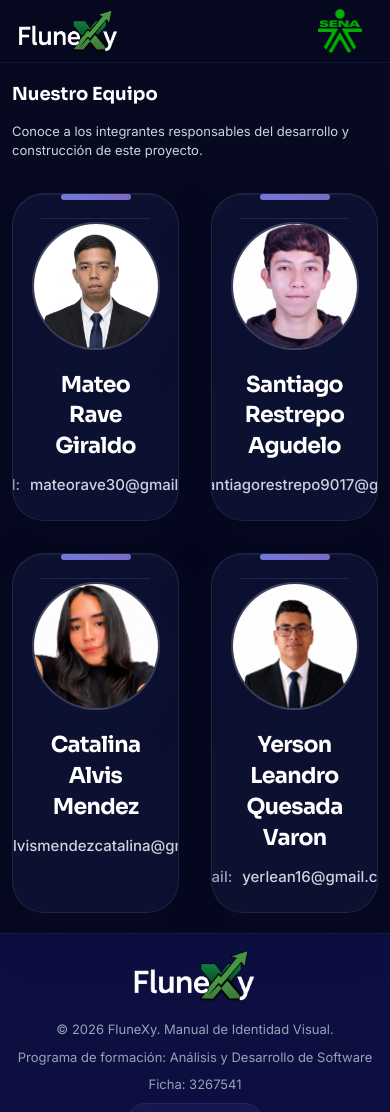
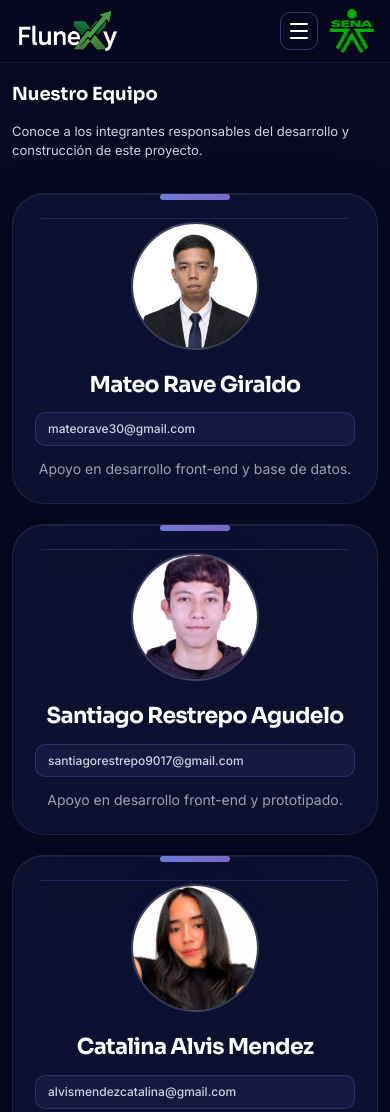
Before and after one commit to alvismendezcatalina-rgb/manual-identidad-Flunexy, a plain HTML site: page html/desarrolladores.html in a window 390 px wide. Shown: the top 1112 px of the page. Drawn offline with Linux system fonts and the light colour scheme.

Commit message:
actualizacion responsive v2

```diff
--- a/css/style.css
+++ b/css/style.css
@@ -3048,3 +3048,89 @@
         margin-inline: auto;
     }
 }
+
+/* Tarjetas de color: el contenido siempre queda visible en móvil */
+@media (max-width: 768px) {
+    .color-card {
+        height: auto;
+        min-height: 0;
+        overflow: visible;
+    }
+
+    .color-top {
+        flex: 0 0 180px;
+        min-height: 180px;
+    }
+
+    .color-bottom {
+        flex: 0 0 auto;
+    }
+
+    .color-use,
+    .tech-value {
+        overflow-wrap: anywhere;
+    }
+}
+
+@media (max-width: 480px) {
+    .color-grid {
+        grid-template-columns: 1fr;
+    }
+}
+
+/* Contacto y descripción de desarrolladores */
+.team-phone {
+    width: 100%;
+    margin: 0;
+    padding: 8px 12px;
+    border: 1px solid rgba(var(--indigo-rgb), 0.2);
+    border-radius: 10px;
+    background: rgba(var(--indigo-rgb), 0.08);
+    text-align: center;
+}
+
+.team-phone span {
+    display: none;
+}
+
+.team-phone a {
+    display: block;
+    min-width: 0;
+    color: var(--slate300);
+    font-size: 13px;
+    line-height: 1.3;
+    overflow: hidden;
+    text-overflow: ellipsis;
+    white-space: nowrap;
+    text-decoration: none;
+}
+
+.team-phone a:hover,
+.team-phone a:focus-visible {
+    color: var(--indigo);
+    text-decoration: underline;
+}
+
+.team-description {
+    margin: 0;
+    color: var(--slate400);
+    font-size: 14px;
+    line-height: 1.5;
+}
+
+@media (max-width: 480px) {
+    .team-phone a {
+        font-size: 12px;
+    }
+}
+
+@media (max-width: 768px) {
+    .team-grid {
+        grid-template-columns: 1fr;
+        gap: 20px;
+    }
+
+    .team-card {
+        width: 100%;
+    }
+}
--- a/html/desarrolladores.html
+++ b/html/desarrolladores.html
@@ -15,7 +15,7 @@
   <body>
     <header class="header">
       <div class="header-container">
-        <a class="logo-header" href="index.html" aria-label="Volver al inicio">
+        <a class="logo-header" href="../index.html" aria-label="Volver al inicio">
           <img
             src="../assets/images/flunexy logo.png"
             alt="FluneXy logo"
@@ -23,9 +23,16 @@
             height="48"
           />
         </a>
+        <input class="nav-toggle" type="checkbox" id="mobile-menu" />
+        <label class="nav-toggle-label" for="mobile-menu">
+          <span class="sr-only">Abrir menú de navegación</span>
+          <span></span>
+          <span></span>
+          <span></span>
+        </label>
         <nav class="nav-header">
           <a href="/index.html">Portada</a>
-          <a href="/index.html#introduccion"">Introducción</a>
+          <a href="../index.html#introduccion">Introducción</a>
           <a href="/index.html#por-que">¿Por qué?</a>
           <a href="/index.html#logotipo">Logo</a>
           <a href="/index.html#colores">Colores</a>
@@ -63,9 +70,8 @@
               </div>
               <div class="team-card-content">
                 <h3>Mateo Rave Giraldo</h3>
-                <p class="team-phone">
-                  <span>Email:</span> mateorave30@gmail.com
-                </p>
+                <p class="team-phone"><span>Email:</span><a href="mailto:mateorave30@gmail.com" title="mateorave30@gmail.com">mateorave30@gmail.com</a></p>
+                <p class="team-description">Apoyo en desarrollo front-end y base de datos.</p>
               </div>
             </article>
 
@@ -79,9 +85,8 @@
               </div>
               <div class="team-card-content">
                 <h3>Santiago Restrepo Agudelo</h3>
-                <p class="team-phone">
-                  <span>Email:</span> santiagorestrepo9017@gmail.com
-                </p>
+                <p class="team-phone"><span>Email:</span><a href="mailto:santiagorestrepo9017@gmail.com" title="santiagorestrepo9017@gmail.com">santiagorestrepo9017@gmail.com</a></p>
+                <p class="team-description">Apoyo en desarrollo front-end y prototipado.</p>
               </div>
             </article>
 
@@ -95,9 +100,8 @@
               </div>
               <div class="team-card-content">
                 <h3>Catalina Alvis Mendez</h3>
-                <p class="team-phone">
-                  <span>Email:</span> alvismendezcatalina@gmail.com
-                </p>
+                <p class="team-phone"><span>Email:</span><a href="mailto:alvismendezcatalina@gmail.com" title="alvismendezcatalina@gmail.com">alvismendezcatalina@gmail.com</a></p>
+                <p class="team-description">Apoyo en el desarrollo backend y diagramación UML.</p>
               </div>
             </article>
 
@@ -111,9 +115,8 @@
               </div>
               <div class="team-card-content">
                 <h3>Yerson Leandro Quesada Varon</h3>
-                <p class="team-phone">
-                  <span>Email:</span> yerlean16@gmail.com
-                </p>
+                <p class="team-phone"><span>Email:</span><a href="mailto:yerlean16@gmail.com" title="yerlean16@gmail.com">yerlean16@gmail.com</a></p>
+                <p class="team-description">Apoyo en el desarrollo backend y diagramación UML.</p>
               </div>
             </article>
           </div>
```
